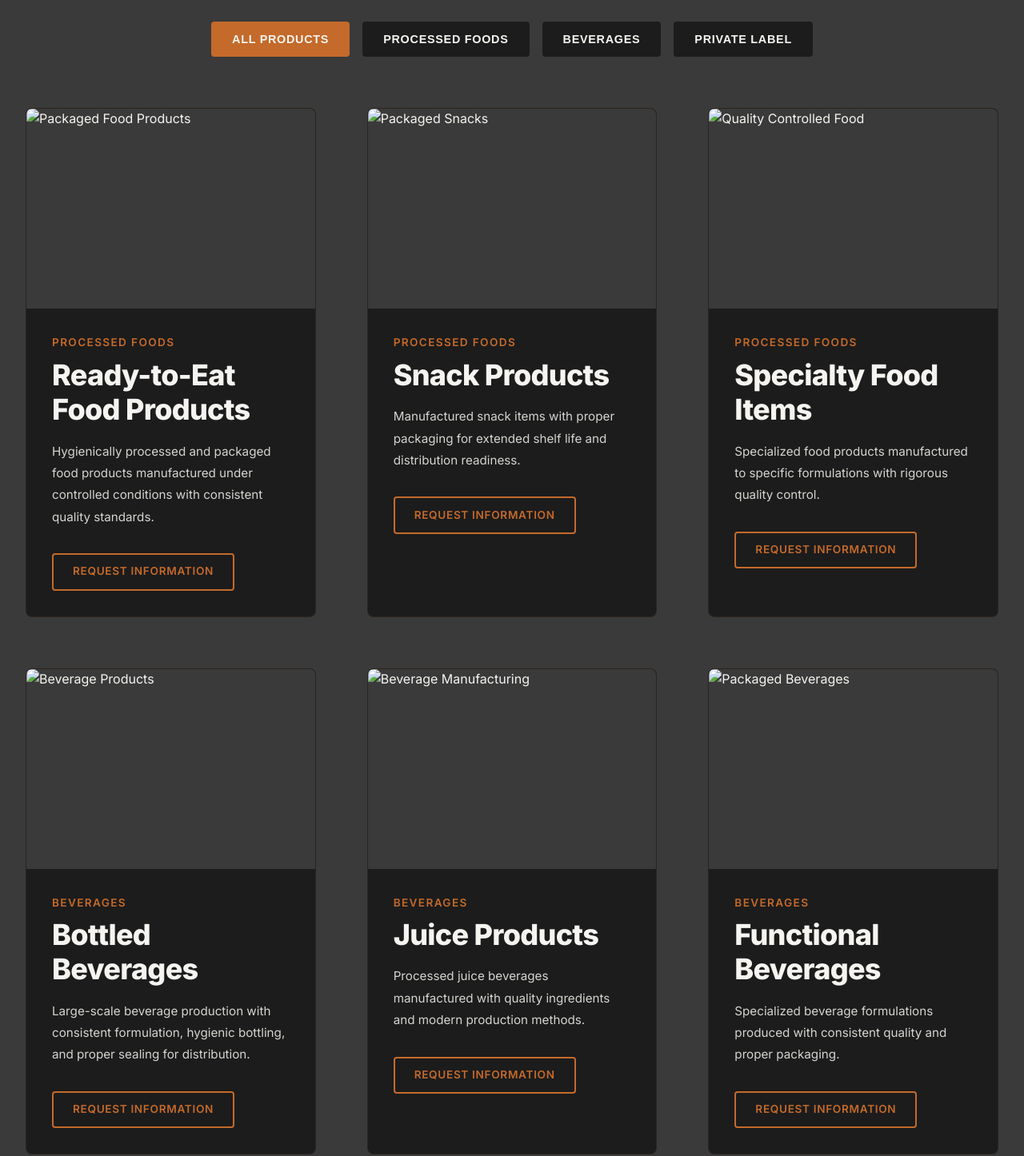
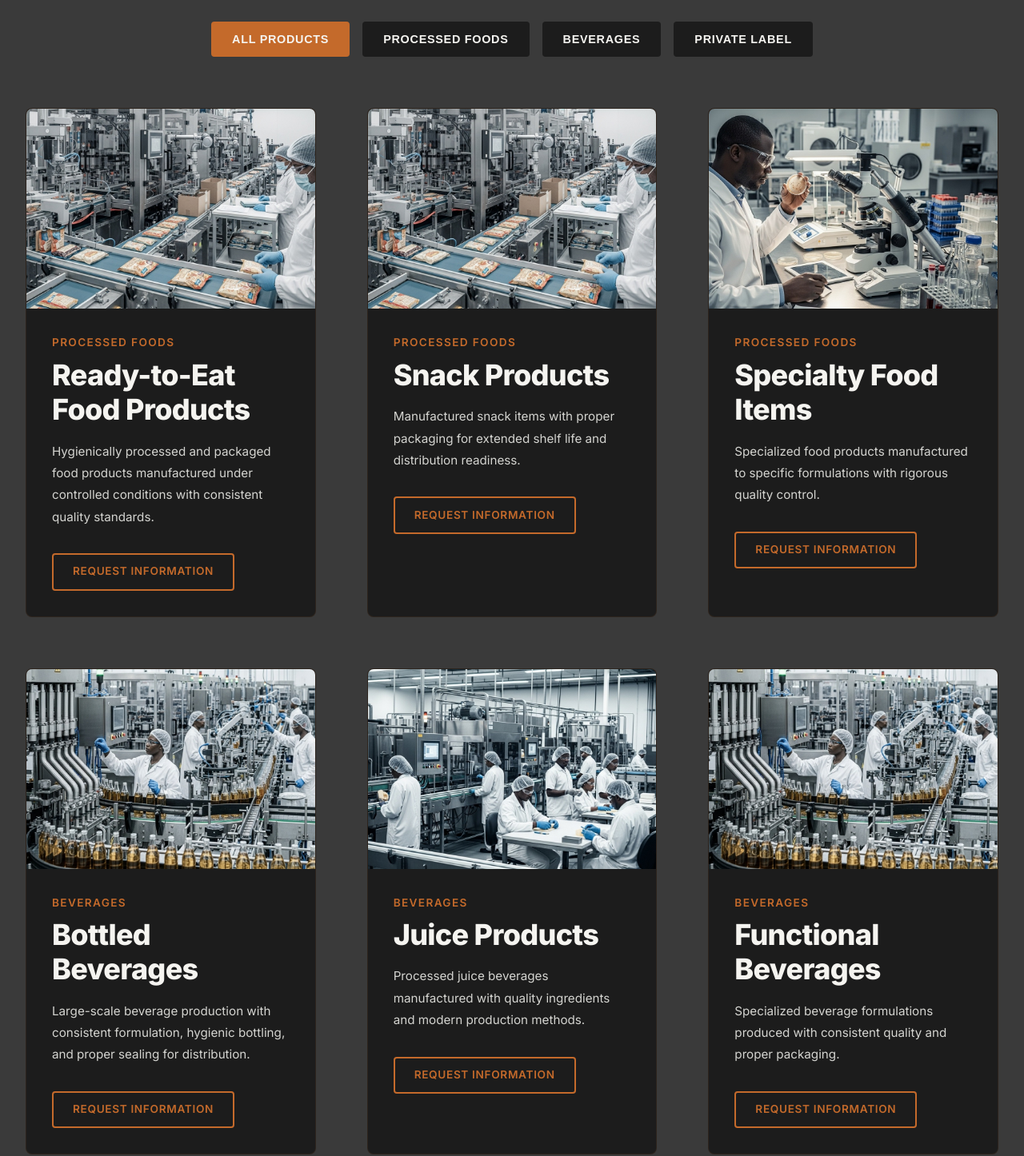
Before and after one commit to winnidebz1/seltonindustries, a plain HTML site: page products.html in a window 1280 px wide. Shown: the part 860-2306 px from the top of the page at 80% size. Drawn offline with Linux system fonts and the light colour scheme.

Commit message:
Added images folder and updated all image paths to use relative references

```diff
--- a/products.html
+++ b/products.html
@@ -73,8 +73,7 @@
                 <!-- Processed Foods -->
                 <div class="product-card" data-category="food">
                     <div class="product-image">
-                        <img src="C:/Users/Cornelius Debpuur/.gemini/antigravity/brain/93f70d5e-1f2b-4d32-9ac4-beec44a29419/uploaded_image_2_1765839601772.jpg"
-                            alt="Packaged Food Products">
+                        <img src="images/packaging-line.jpg" alt="Packaged Food Products">
                     </div>
                     <div class="product-content">
                         <div class="product-category">Processed Foods</div>
@@ -87,8 +86,7 @@
 
                 <div class="product-card" data-category="food">
                     <div class="product-image">
-                        <img src="C:/Users/Cornelius Debpuur/.gemini/antigravity/brain/93f70d5e-1f2b-4d32-9ac4-beec44a29419/uploaded_image_2_1765839601772.jpg"
-                            alt="Packaged Snacks">
+                        <img src="images/packaging-line.jpg" alt="Packaged Snacks">
                     </div>
                     <div class="product-content">
                         <div class="product-category">Processed Foods</div>
@@ -101,8 +99,7 @@
 
                 <div class="product-card" data-category="food">
                     <div class="product-image">
-                        <img src="C:/Users/Cornelius Debpuur/.gemini/antigravity/brain/93f70d5e-1f2b-4d32-9ac4-beec44a29419/uploaded_image_0_1765839601772.jpg"
-                            alt="Quality Controlled Food">
+                        <img src="images/quality-control-lab.jpg" alt="Quality Controlled Food">
                     </div>
                     <div class="product-content">
                         <div class="product-category">Processed Foods</div>
@@ -116,8 +113,7 @@
                 <!-- Beverages -->
                 <div class="product-card" data-category="beverage">
                     <div class="product-image">
-                        <img src="C:/Users/Cornelius Debpuur/.gemini/antigravity/brain/93f70d5e-1f2b-4d32-9ac4-beec44a29419/uploaded_image_1_1765839601772.jpg"
-                            alt="Beverage Products">
+                        <img src="images/beverage-production.jpg" alt="Beverage Products">
                     </div>
                     <div class="product-content">
                         <div class="product-category">Beverages</div>
@@ -130,8 +126,7 @@
 
                 <div class="product-card" data-category="beverage">
                     <div class="product-image">
-                        <img src="C:/Users/Cornelius Debpuur/.gemini/antigravity/brain/93f70d5e-1f2b-4d32-9ac4-beec44a29419/uploaded_image_3_1765839601772.jpg"
-                            alt="Beverage Manufacturing">
+                        <img src="images/manufacturing-facility.jpg" alt="Beverage Manufacturing">
                     </div>
                     <div class="product-content">
                         <div class="product-category">Beverages</div>
@@ -144,8 +139,7 @@
 
                 <div class="product-card" data-category="beverage">
                     <div class="product-image">
-                        <img src="C:/Users/Cornelius Debpuur/.gemini/antigravity/brain/93f70d5e-1f2b-4d32-9ac4-beec44a29419/uploaded_image_1_1765839601772.jpg"
-                            alt="Packaged Beverages">
+                        <img src="images/beverage-production.jpg" alt="Packaged Beverages">
                     </div>
                     <div class="product-content">
                         <div class="product-category">Beverages</div>
@@ -158,8 +152,7 @@
                 <!-- Private Label -->
                 <div class="product-card" data-category="private-label">
                     <div class="product-image">
-                        <img src="C:/Users/Cornelius Debpuur/.gemini/antigravity/brain/93f70d5e-1f2b-4d32-9ac4-beec44a29419/uploaded_image_2_1765839601772.jpg"
-                            alt="Private Label Manufacturing">
+                        <img src="images/packaging-line.jpg" alt="Private Label Manufacturing">
                     </div>
                     <div class="product-content">
                         <div class="product-category">Private Label</div>
@@ -172,8 +165,7 @@
 
                 <div class="product-card" data-category="private-label">
                     <div class="product-image">
-                        <img src="C:/Users/Cornelius Debpuur/.gemini/antigravity/brain/93f70d5e-1f2b-4d32-9ac4-beec44a29419/uploaded_image_1_1765839601772.jpg"
-                            alt="Private Label Beverages">
+                        <img src="images/beverage-production.jpg" alt="Private Label Beverages">
                     </div>
                     <div class="product-content">
                         <div class="product-category">Private Label</div>
```
Also changed, not shown: about.html (+2 -4 lines), manufacturing.html (+2 -4 lines), quality.html (+3 -6 lines), images/beverage-production.jpg (added), images/manufacturing-facility.jpg (added), images/packaging-line.jpg (added), images/quality-control-lab.jpg (added).
